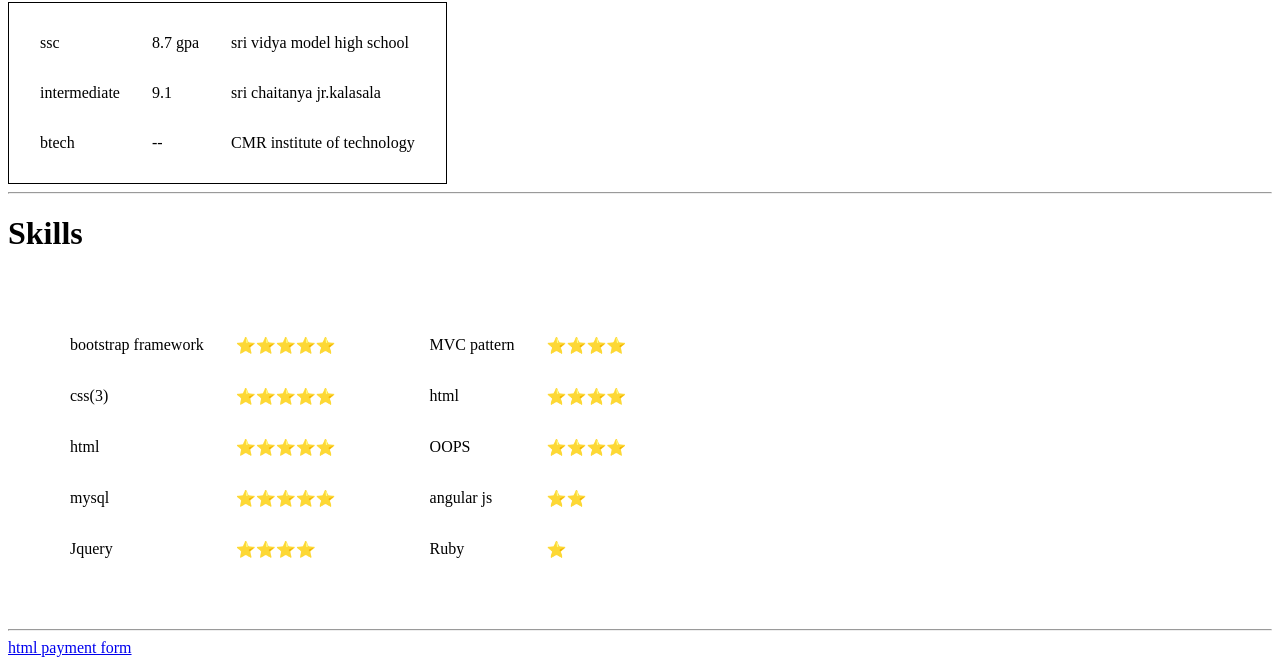
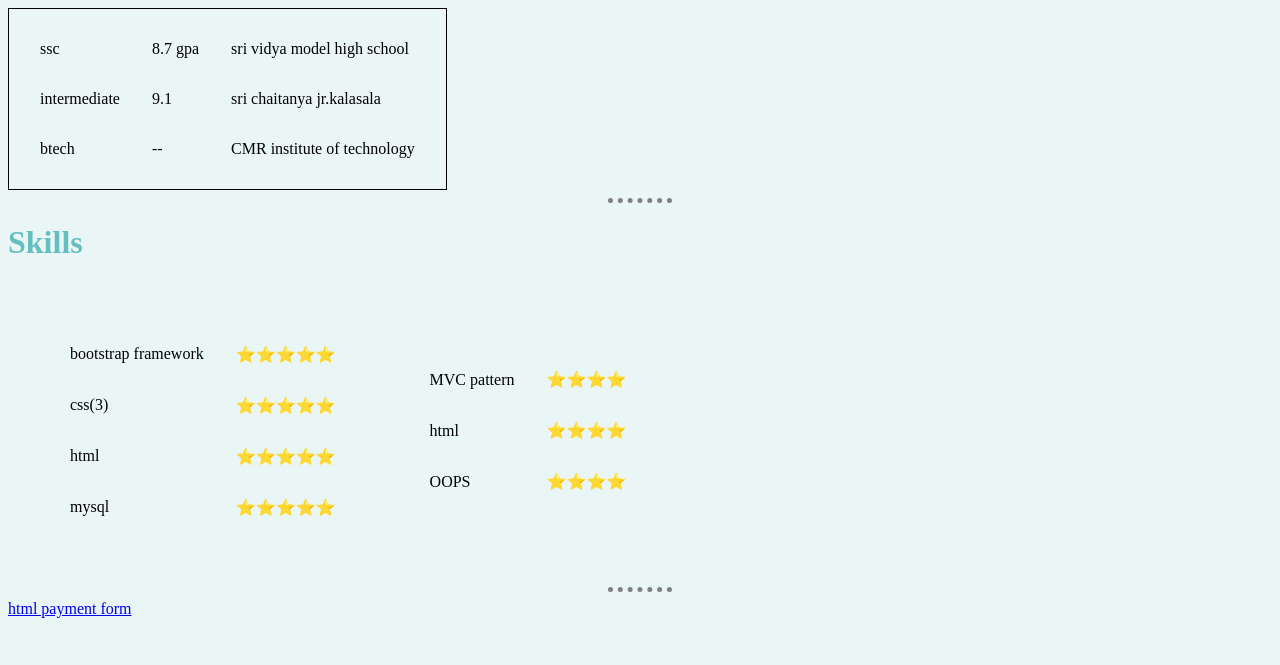
Before and after one commit to lokesh6615/profile, a plain HTML site: page index.html in a window 1280 px wide. Shown: the part 529-1194 px from the top of the page. After the commit the page ends 1155 px from the top, so only its background shows below. Drawn offline with Linux system fonts and the light colour scheme.

Commit message:
Update index.html

```diff
--- a/index.html
+++ b/index.html
@@ -3,6 +3,7 @@
     <meta charset="UTF-8">
     <meta http-equiv="X-UA-Compatible" content="IE=edge">
     <meta name="viewport" content="width=device-width, initial-scale=1.0">
+    <link rel="stylesheet" href="index.css">
     <title>Document</title>
     <style>
         img {border-radius:50%;}
@@ -67,10 +68,7 @@
 
 
 
-            <tr>
-                <td>Jquery</td>
-                <td>⭐⭐⭐⭐</td>
-            </tr>
+
         </table></td>
             <td>
                 <table cellspacing="10"><tr>
@@ -88,14 +86,8 @@
             </tr>
 
 
-            <tr>
-                <td>angular js</td>
-                <td>⭐⭐</td>
-            </tr>
-            <tr>
-                <td>Ruby</td>
-                <td>⭐</td>
-            </tr>
+
+
         </table></td>
         </tr>
 
```
